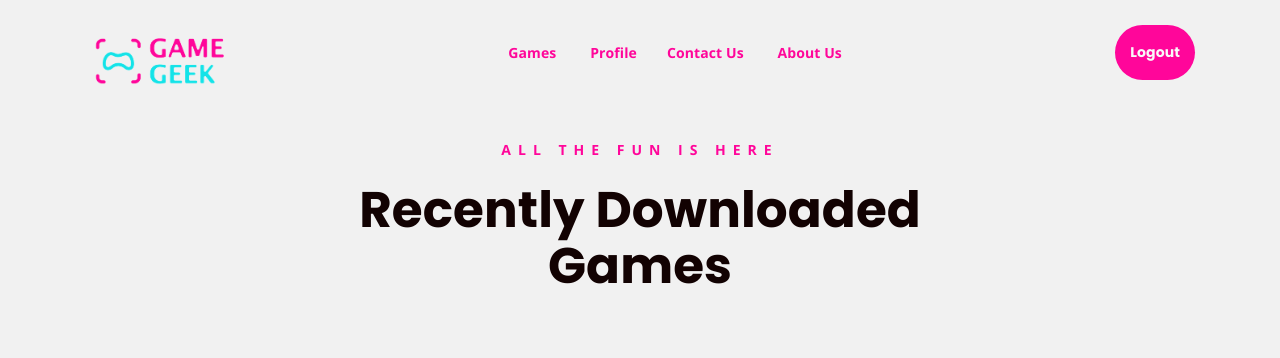
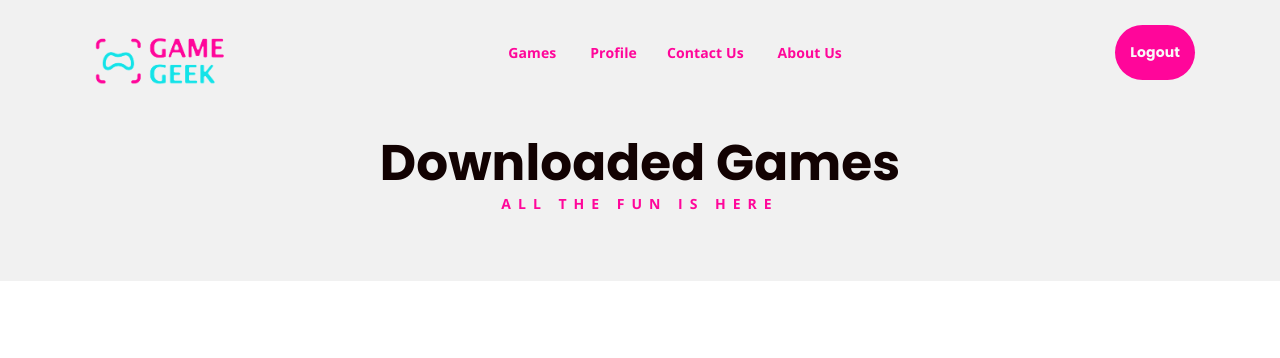
Before and after one commit to HanaAlfozan/2023-GP1-5, a Django app: page /History/ in a window 1280 px wide; the page is wider, and only the part inside the window is pictured. Shown: the top 358 px of that part. Run offline with Django 4.2, Linux system fonts and the light colour scheme; some libraries are stand-ins or nearby versions.

Commit message:
changes in css

```diff
--- a/FrontEnd/static/css/main.css
+++ b/FrontEnd/static/css/main.css
@@ -319,7 +319,7 @@ p:last-child {
 }
 
 .mt-150 {
-  margin-top: 150px;
+  margin-top: 100px;
 }
 
 @media only screen and (max-width: 767.96px) {
@@ -493,11 +493,11 @@ a.boxed-btn, a.bordered-btn, a.cart-btn {
   font-weight: 900;
   color: #120202;
   margin: 0;
-  margin-top: 20px;
+  margin-top: 70px;
 }
 
 .breadcrumb-section {
-  padding: 150px 0;
+  padding: 65px 0;
   background-size: cover;
   background-position: center center;
   position: relative;
--- a/FrontEnd/templates/Fav.html
+++ b/FrontEnd/templates/Fav.html
@@ -176,7 +176,7 @@ ul li{
 										<ul class="sub-menu">
 											<li><a href="{% url 'Games' %}">All Games</a></li>
 											<li><a href="{% url 'Fav' %}">Favourite Games</a></li>
-											<li><a href="{% url 'History' %}">Recently Downloaded Games</a></li>
+											<li><a href="{% url 'History' %}">Downloaded Games</a></li>
 
 										</ul>
 									</li>
@@ -206,8 +206,8 @@ ul li{
 			<div class="row">
 				<div class="col-lg-8 offset-lg-2 text-center">
 					<div class="breadcrumb-text">
+						<h1>Favourite Games</h1>
 						<p>All the fun is here</p>
-						<h1>Favourite Games</h1>
 					</div>
 				</div>
 			</div>
@@ -292,7 +292,7 @@ ul li{
 								<ul class="innerList">
 									<li class="dash"><a href="{% url 'Games' %}">All Games</a></li>
 									<li class="dash"><a href="{% url 'Fav' %}">Favourite Games</a></li>
-									<li class="dash"><a href="{% url 'History' %}">Recently Downloaded Games</a></li>
+									<li class="dash"><a href="{% url 'History' %}">Downloaded Games</a></li>
 								</ul></details>
 								<li class="dash"><a href="{% url 'profile' %}">Profile</a></li>
 								<li class="dash"><a href="{% url 'contact' %}">Contact Us</a></li>
--- a/FrontEnd/templates/History.html
+++ b/FrontEnd/templates/History.html
@@ -33,6 +33,8 @@
 	<!-- responsive -->
 	<link rel="stylesheet" href="{% static 'css/responsive.css' %}">
 
+
+
 	<style>
 		.games{
 			color: #fff;
@@ -52,15 +54,16 @@
 
 		  summary {
            list-style-type: none; /* For non-Chrome browsers */}
+
 		button{
 			font-weight: bolder;
 		}
-		.breadcrumb-section {
-           padding: 107.2px 0;
-		}
-		.breadcrumb-text{
-			margin-top: 30px;
-		}
+		h6{
+        background-image: linear-gradient(to left, #07212e, #638494);
+        color: transparent;
+        background-clip: text;
+        -webkit-background-clip: text;
+}
 
 	</style>
 </head>
@@ -96,7 +99,7 @@
 										<ul class="sub-menu">
 											<li><a href="{% url 'Games' %}">All Games</a></li>
 											<li><a href="{% url 'Fav' %}">Favourite Games</a></li>
-											<li><a href="{% url 'History' %}">Recently Downloaded Games</a></li>
+											<li><a href="{% url 'History' %}">Downloaded Games</a></li>
 
 										</ul>
 									</li>
@@ -119,19 +122,14 @@
 		</div>
 	</div>
 	<!-- end header -->
-
-	<!-- search area -->
-
-	<!-- end search arewa -->
-
 	<!-- breadcrumb-section -->
 	<div class="breadcrumb-section breadcrumb-bg">
 		<div class="container">
 			<div class="row">
 				<div class="col-lg-8 offset-lg-2 text-center">
 					<div class="breadcrumb-text">
+						<h1>Downloaded Games</h1>
 						<p>All the fun is here</p>
-						<h1>Recently Downloaded Games</h1>
 					</div>
 				</div>
 			</div>
@@ -158,6 +156,10 @@
 						<h3>Lorem ipsum</h3>
 
 						<a href="{% url 'game_info_page' %}?img=1" class="cart-btn">More info</a>
+						<br>
+						<div style="display: flex; align-items: center;">
+							<h6 style="margin-left: 55px; margin-top: 20px; font-size: 15px">Downloaded Date: 10/12/2023</h6>
+						</div>
 					</div>
 				</div>
 				<div class="col-lg-4 col-md-6 text-center berry">
@@ -168,6 +170,10 @@
 						<h3>Lorem ipsum</h3>
 
 						<a href="{% url 'game_info_page' %}?img=2" class="cart-btn">More info</a>
+						<br>
+						<div style="display: flex; align-items: center;">
+							<h6 style="margin-left: 55px; margin-top: 20px; font-size: 15px">Downloaded Date: 08/12/2023</h6>
+						</div>
 					</div>
 				</div>
 				<div class="col-lg-4 col-md-6 text-center lemon">
@@ -177,8 +183,12 @@
 						</div>
 						<h3>Lorem ipsum</h3>
 
-						<a href="{% url 'game_info_page' %}?img=3" class="cart-btn">More info</a>
-					</div>
+						<a href="{% url 'game_info_page' %}?img=2" class="cart-btn">More info</a>
+						<br>
+						<div style="display: flex; align-items: center;">
+							<h6 style="margin-left: 55px; margin-top: 20px; font-size: 15px">Downloaded Date: 08/12/2023</h6>
+						</div>
+				</div>
 				</div>
 				<div class="col-lg-4 col-md-6 text-center">
 					<div class="single-product-item">
@@ -187,8 +197,12 @@
 						</div>
 						<h3>Lorem ipsum</h3>
 
-						<a href="{% url 'game_info_page' %}?img=9" class="cart-btn">More info</a>
-					</div>
+						<a href="{% url 'game_info_page' %}?img=2" class="cart-btn">More info</a>
+						<br>
+						<div style="display: flex; align-items: center;">
+							<h6 style="margin-left: 55px; margin-top: 20px; font-size: 15px">Downloaded Date: 08/12/2023</h6>
+						</div>
+				</div>
 				</div>
 				<div class="col-lg-4 col-md-6 text-center">
 					<div class="single-product-item">
@@ -197,8 +211,12 @@
 						</div>
 						<h3>Lorem ipsum</h3>
 
-						<a href="{% url 'game_info_page' %}?img=7" class="cart-btn">More info</a>
-					</div>
+						<a href="{% url 'game_info_page' %}?img=2" class="cart-btn">More info</a>
+						<br>
+						<div style="display: flex; align-items: center;">
+							<h6 style="margin-left: 55px; margin-top: 20px; font-size: 15px">Downloaded Date: 08/12/2023</h6>
+						</div>
+				</div>
 				</div>
 				<div class="col-lg-4 col-md-6 text-center strawberry">
 					<div class="single-product-item">
@@ -207,8 +225,12 @@
 						</div>
 						<h3>Lorem ipsum</h3>
 
-						<a href="{% url 'game_info_page' %}?img=10"class="cart-btn">More info</a>
-					</div>
+						<a href="{% url 'game_info_page' %}?img=2" class="cart-btn">More info</a>
+						<br>
+						<div style="display: flex; align-items: center;">
+							<h6 style="margin-left: 55px; margin-top: 20px; font-size: 15px">Downloaded Date: 08/12/2023</h6>
+						</div>
+				</div>
 				</div>
 			</div>
 
@@ -217,8 +239,8 @@
 					<div class="pagination-wrap">
 						<ul>
 							<li><a href="#">Prev</a></li>
-							<li><a href="#">1</a></li>
-							<li><a class="active" href="#">2</a></li>
+							<li><a class="active" href="#">1</a></li>
+							<li><a href="#">2</a></li>
 							<li><a href="#">3</a></li>
 							<li><a href="#">Next</a></li>
 						</ul>
@@ -261,7 +283,7 @@
 								<ul class="innerList">
 									<li class="dash"><a href="{% url 'Games' %}">All Games</a></li>
 									<li class="dash"><a href="{% url 'Fav' %}">Favourite Games</a></li>
-									<li class="dash"><a href="{% url 'History' %}">Recently Downloaded Games</a></li>
+									<li class="dash"><a href="{% url 'History' %}">Downloaded Games</a></li>
 								</ul></details>
 								<li class="dash"><a href="{% url 'profile' %}">Profile</a></li>
 								<li class="dash"><a href="{% url 'contact' %}">Contact Us</a></li>
--- a/FrontEnd/templates/about.html
+++ b/FrontEnd/templates/about.html
@@ -116,7 +116,7 @@
 										<ul class="sub-menu">
 											<li><a href="{% url 'Games' %}">All Games</a></li>
 											<li><a href="{% url 'Fav' %}">Favourite Games</a></li>
-											<li><a href="{% url 'History' %}">Recently  Downloaded Games</a></li>
+											<li><a href="{% url 'History' %}">Downloaded Games</a></li>
 
 										</ul>
 									</li>
@@ -147,8 +147,8 @@
 			<div class="row">
 				<div class="col-lg-8 offset-lg-2 text-center">
 					<div class="breadcrumb-text">
+						<h1>About Us</h1>
 						<p>Where gamers grow up</p>
-						<h1>About Us</h1>
 					</div>
 				</div>
 			</div>
@@ -265,7 +265,7 @@
 								<ul class="innerList">
 									<li class="dash"><a href="{% url 'Games' %}">All Games</a></li>
 									<li class="dash"><a href="{% url 'Fav' %}">Favourite Games</a></li>
-									<li class="dash"><a href="{% url 'History' %}">Recently Downloaded Games</a></li>
+									<li class="dash"><a href="{% url 'History' %}">Downloaded Games</a></li>
 								</ul></details>
 								<li class="dash"><a href="{% url 'profile' %}">Profile</a></li>
 								<li class="dash"><a href="{% url 'contact' %}">Contact Us</a></li>
--- a/FrontEnd/templates/contact.html
+++ b/FrontEnd/templates/contact.html
@@ -91,7 +91,7 @@
 										<ul class="sub-menu">
 											<li><a href="{% url 'Games' %}">All Games</a></li>
 											<li><a href="{% url 'Fav' %}">Favourite Games</a></li>
-											<li><a href="{% url 'History' %}">Recently Downloaded Games</a></li>
+											<li><a href="{% url 'History' %}">Downloaded Games</a></li>
 
 										</ul>
 									</li>
@@ -125,8 +125,8 @@
 			<div class="row">
 				<div class="col-lg-8 offset-lg-2 text-center">
 					<div class="breadcrumb-text">
+						<h1>Contact Us</h1>
 						<p>Get 24/7 Support</p>
-						<h1>Contact Us</h1>
 					</div>
 				</div>
 			</div>
@@ -194,7 +194,7 @@
 								<ul class="innerList">
 									<li class="dash"><a href="{% url 'Games' %}">All Games</a></li>
 									<li class="dash"><a href="{% url 'Fav' %}">Favourite Games</a></li>
-									<li class="dash"><a href="{% url 'History' %}">Recently Downloaded Games</a></li>
+									<li class="dash"><a href="{% url 'History' %}">Downloaded Games</a></li>
 								</ul></details>
 								<li class="dash"><a href="{% url 'profile' %}">Profile</a></li>
 								<li class="dash"><a href="{% url 'contact' %}">Contact Us</a></li>
--- a/FrontEnd/templates/login.html
+++ b/FrontEnd/templates/login.html
@@ -185,7 +185,7 @@
 								<ul class="innerList">
 									<li class="dash"><a href="{% url 'index' %}">All Games</a></li>
 									<li class="dash"><a href="{% url 'index' %}">Favourite Games</a></li>
-									<li class="dash"><a href="{% url 'index' %}">Recently Downloaded Games</a></li>
+									<li class="dash"><a href="{% url 'index' %}">Downloaded Games</a></li>
 								</ul></details>
 							<li class="dash"><a href="{% url 'index' %}">Profile</a></li>
 							<li class="dash"><a href="{% url 'index' %}">Contact Us</a></li>
--- a/FrontEnd/templates/signup.html
+++ b/FrontEnd/templates/signup.html
@@ -202,7 +202,7 @@
 								<ul class="innerList">
 									<li class="dash"><a href="{% url 'index' %}">All Games</a></li>
 									<li class="dash"><a href="{% url 'index' %}">Favourite Games</a></li>
-									<li class="dash"><a href="{% url 'index' %}">Recently Downloaded Games</a></li>
+									<li class="dash"><a href="{% url 'index' %}">Downloaded Games</a></li>
 								</ul></details>
 							<li class="dash"><a href="{% url 'index' %}">Profile</a></li>
 							<li class="dash"><a href="{% url 'index' %}">Contact Us</a></li>
```
Also changed, not shown: FrontEnd/templates/GameInfoPage.html (+5 -3 lines), FrontEnd/templates/Games.html (+26 -26 lines), FrontEnd/templates/profile.html (+2 -8 lines).
